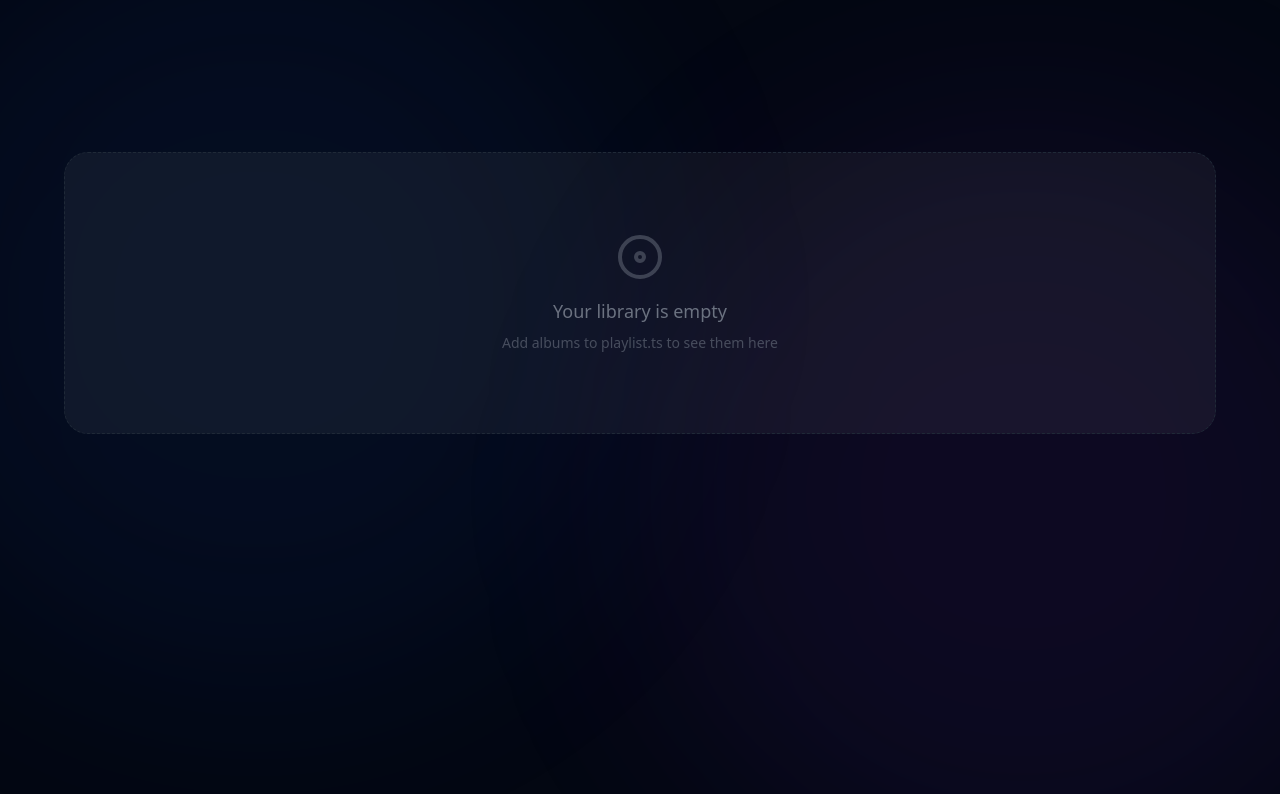
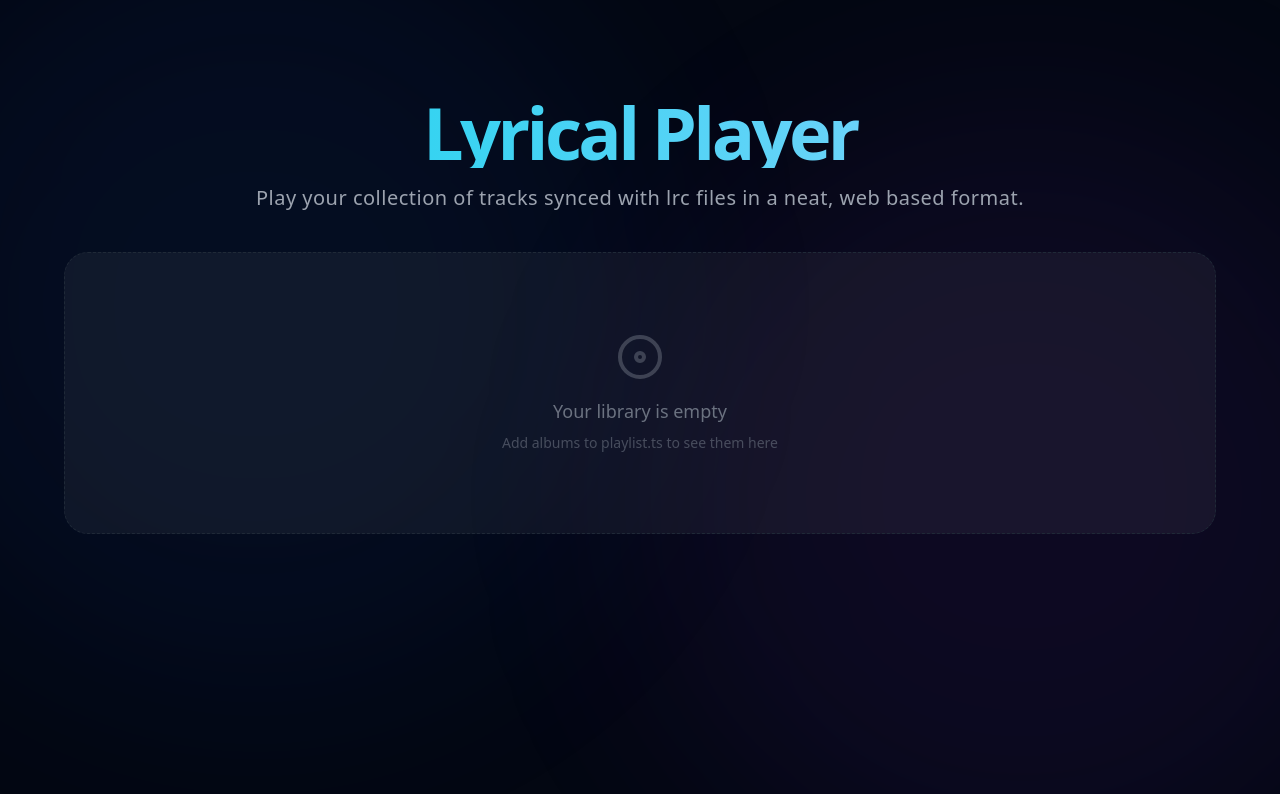
Before and after one commit to xiliourt/Lyrical-Sync, a React (Vite) app: page / in a window 1280 px wide. Shown: the top 794 px of the page. Built offline with nearby package versions, Linux system fonts and the light colour scheme.

Commit message:
Update App.tsx

```diff
--- a/src/App.tsx
+++ b/src/App.tsx
@@ -67,10 +67,10 @@ export default function App() {
                     <div className="z-10 w-full max-w-6xl animate-in fade-in zoom-in duration-700 my-4 md:my-8 flex flex-col items-center">
                         <div className="mb-10 text-center">
                             <h1 className="text-4xl md:text-7xl font-black tracking-tighter text-transparent bg-clip-text bg-gradient-to-r from-cyan-400 to-sky-300 mb-4">
-                                {import.meta.env.VITE_SITE_NAME}
+                                {import.meta.env.VITE_SITE_NAME? import.meta.env.VITE_SITE_NAME : "Lyrical Player"}
                             </h1>
                             <p className="text-lg md:text-xl text-gray-400 font-light tracking-wide">
-                                {import.meta.env.VITE_SITE_DESCRIPTION}
+                                {import.meta.env.VITE_SITE_DESCRIPTION? import.meta.env.VITE_SITE_DESCRIPTION : " Play your collection of tracks synced with lrc files in a neat, web based format." }
                             </p>
                         </div>
 
```
